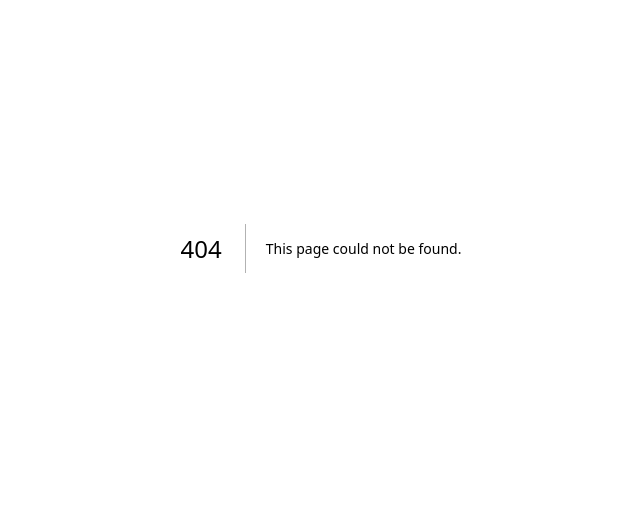
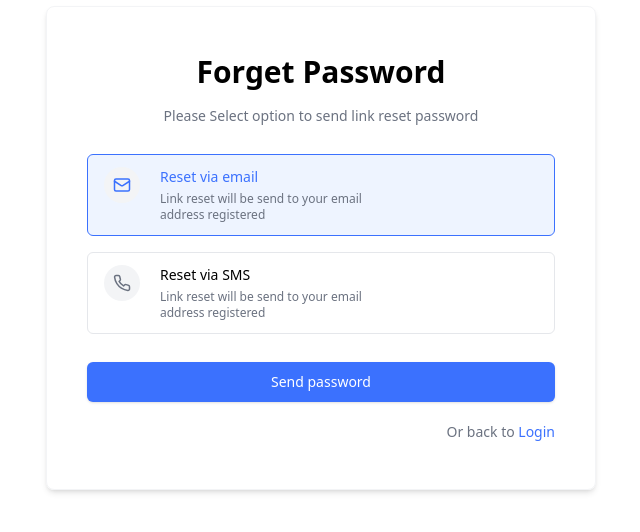
Before and after one commit to dzungmv/travel-air, a Next.js app: page /forgot-password in a window 1280 px wide. Before the commit this address had no page. Shown: the part 152-684 px from the top of the page, without its empty margins (319-959 px from the left). Built offline with nearby package versions, Linux system fonts and the light colour scheme.

Commit message:
[Feat] Forgot password page

```diff
--- /dev/null
+++ b/app/(auth)/forgot-password/page.tsx
@@ -0,0 +1,46 @@
+"use client";
+
+import ForgotPasswordCard, {
+  ForgotPasswordType,
+} from "@/_features/forgot-password/forgot-card";
+import { Button } from "@/components/ui/button";
+import Link from "next/link";
+import { useState } from "react";
+
+export default function ForgotPassword() {
+  const [type, setType] = useState<ForgotPasswordType>("email");
+  return (
+    <section className="grid place-items-center min-h-screen ">
+      <section className="md:max-w-[550px] w-full md:border md:border-gray-100 md:rounded-lg md:shadow-md md:py-[47px] px-4 md:px-[40px]">
+        <h2 className="text-3xl font-semibold text-center">Forget Password</h2>
+
+        <p className="mt-4 text-gray-500 text-sm text-center">
+          Please Select option to send link reset password
+        </p>
+
+        <section className="mt-7 space-y-4">
+          <ForgotPasswordCard
+            active={type === "email"}
+            type="email"
+            onSelect={() => setType("email")}
+          />
+
+          <ForgotPasswordCard
+            active={type === "sms"}
+            type="sms"
+            onSelect={() => setType("sms")}
+          />
+        </section>
+
+        <Button className="mt-7">Send password</Button>
+
+        <p className="text-sm mt-5 text-end text-gray-500">
+          Or back to{" "}
+          <Link href="/login" className="font-medium">
+            Login
+          </Link>
+        </p>
+      </section>
+    </section>
+  );
+}
--- a/next.config.mjs
+++ b/next.config.mjs
@@ -1,4 +1,6 @@
 /** @type {import('next').NextConfig} */
-const nextConfig = {};
+const nextConfig = {
+    reactStrictMode: false
+};
 
 export default nextConfig;
--- a/src/_features/auth/login-form.tsx
+++ b/src/_features/auth/login-form.tsx
@@ -90,7 +90,7 @@ export default function LoginForm() {
           </div>
 
           <Link
-            href="/forgot-passoword"
+            href="/forgot-password"
             className="text-sm text-primary hover:underline"
           >
             Forgot password?
--- a/src/_features/auth/sign-up-form.tsx
+++ b/src/_features/auth/sign-up-form.tsx
@@ -13,6 +13,7 @@ import Input from "@/components/ui/input";
 import InputPassword from "@/components/ui/input-password";
 import { signUpSchema } from "@/tools/validations/auth";
 import { zodResolver } from "@hookform/resolvers/zod";
+import Link from "next/link";
 import { useForm } from "react-hook-form";
 import { z } from "zod";
 
@@ -31,9 +32,13 @@ export default function SignupForm() {
     },
   });
 
+  const watchChecked = form.watch("checked");
+
   const onSubmit = (values: Inputs) => {
     console.log("Sign in", values);
   };
+
+  console.log("form error: ", form.formState.errors);
 
   return (
     <Form {...form}>
@@ -113,7 +118,7 @@ export default function SignupForm() {
         />
 
         <section className="flex items-center justify-between">
-          <div className="flex items-center gap-2">
+          <div className="flex items-start gap-2">
             <FormField
               control={form.control}
               name="checked"
@@ -127,17 +132,21 @@ export default function SignupForm() {
                       onChange={field.onChange}
                     />
                   </FormControl>
-
-                  <FormMessage />
                 </FormItem>
               )}
             />
 
-            <p className="text-sm text-gray-500">Remember me</p>
+            <p className="text-sm text-gray-600 -mt-1">
+              By clicking sign up , you agree to our{" "}
+              <Link href="">Term of Service</Link> and{" "}
+              <Link href="">Privacy Policy</Link>
+            </p>
           </div>
         </section>
 
-        <Button className="!mt-7">Sign in</Button>
+        <Button disabled={!watchChecked} className="!mt-7">
+          Sign in
+        </Button>
       </form>
     </Form>
   );
--- /dev/null
+++ b/src/_features/forgot-password/forgot-card.tsx
@@ -0,0 +1,45 @@
+import { cn } from "@/tools/lib/utils";
+import { Mail, Phone } from "lucide-react";
+
+export type ForgotPasswordType = "email" | "sms";
+
+type IProps = {
+  active?: boolean;
+  type: ForgotPasswordType;
+  onSelect: () => void;
+};
+
+export default function ForgotPasswordCard({ type, onSelect, active }: IProps) {
+  return (
+    <article
+      onClick={onSelect}
+      className={cn(
+        "flex gap-5 p-4 py-3 border transition-all duration-300 ease-in-out rounded-md lg:hover:cursor-pointer lg:hover:opacity-70",
+        active ? "border-primary bg-primaryPastel" : "border-gray-200"
+      )}
+    >
+      <div className="w-9 h-9 rounded-full bg-gray-100 grid place-items-center">
+        {type === "email" ? (
+          <Mail
+            width={18}
+            className={cn("text-gray-500", active && "text-primary")}
+          />
+        ) : (
+          <Phone
+            width={18}
+            className={cn("text-gray-500", active && "text-primary")}
+          />
+        )}
+      </div>
+
+      <div className="space-y-1">
+        <h4 className={cn("font-medium text-sm", active && "text-primary")}>
+          Reset via {type === "sms" ? "SMS" : "email"}
+        </h4>
+        <p className="max-w-[220px] text-xs text-gray-500">
+          Link reset will be send to your email address registered
+        </p>
+      </div>
+    </article>
+  );
+}
--- a/src/components/auth-page.tsx
+++ b/src/components/auth-page.tsx
@@ -14,7 +14,7 @@ type IProps = {
 export default function AuthPage({ type }: IProps) {
   return (
     <section className="grid place-items-center py-10">
-      <section className="w-full md:max-w-[456px] px-4 md:px-[40px] md:py-[48px] lg:border border-gray-100 md:shadow-lg md:rounded-xl">
+      <section className="w-full md:max-w-[456px] px-4 md:px-[40px] md:py-[48px] lg:border border-gray-100 md:shadow-md md:rounded-lg">
         {type === "login" ? (
           <div className="flex items-center gap-2 justify-center">
             <Image width={0} height={0} alt="Logo" src={logo} />
--- a/src/components/ui/form.tsx
+++ b/src/components/ui/form.tsx
@@ -93,12 +93,7 @@ const FormLabel = React.forwardRef<
   const { error, formItemId } = useFormField();
 
   return (
-    <Label
-      ref={ref}
-      className={cn(error && "text-red-500", className)}
-      htmlFor={formItemId}
-      {...props}
-    />
+    <Label ref={ref} className={className} htmlFor={formItemId} {...props} />
   );
 });
 FormLabel.displayName = "FormLabel";
--- a/src/styles/globals.css
+++ b/src/styles/globals.css
@@ -7,7 +7,7 @@
   --orange: #FA8F54;
   --yellow: #FFD166;
   --blue: #7ED4CF;
-
+  --primary-pastel: #eef4ff;
 }
 
 /* @media (prefers-color-scheme: dark) {
@@ -15,3 +15,11 @@
     --background: #0a0a0a;
   }
 } */
+
+a {
+  color: var(--primary);
+}
+
+a:hover {
+  text-decoration: underline;
+}
--- a/tailwind.config.ts
+++ b/tailwind.config.ts
@@ -9,6 +9,7 @@ const config: Config = {
         orange: "var(--orange)",
         yellow: "var(--yellow)",
         blue: "var(--blue)",
+        primaryPastel: "var(--primary-pastel)",
       },
     },
   },
```
